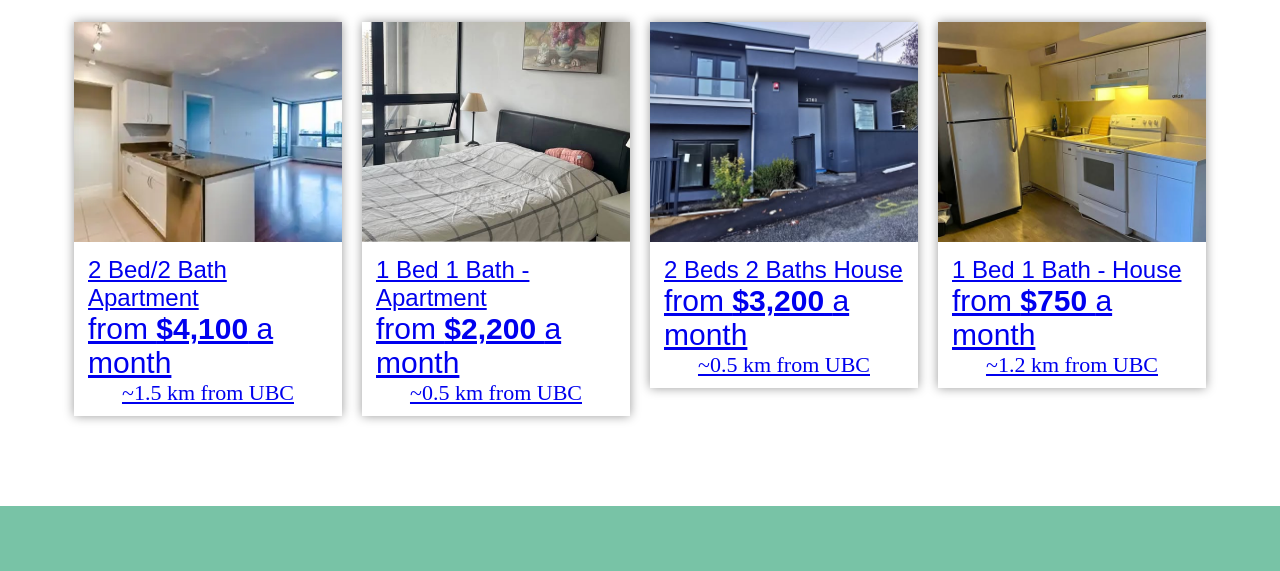
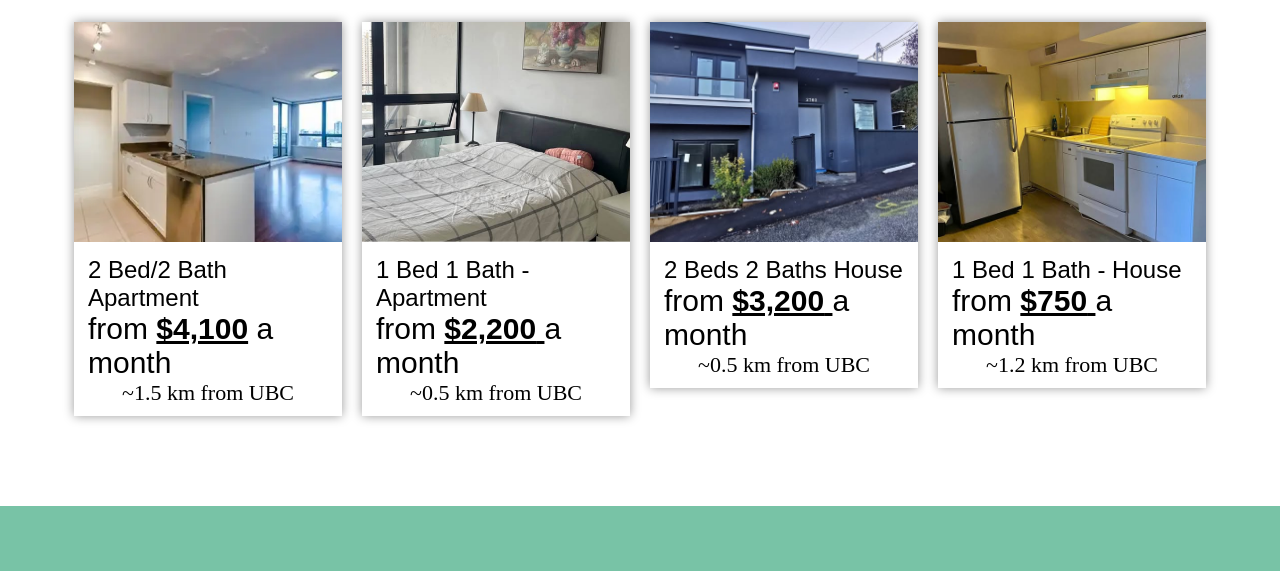
Before and after one commit to anthonyl8/nest-finder, a plain HTML site: page housepage.html in a window 1280 px wide. Shown: the part 600-1171 px from the top of the page. Drawn offline with Linux system fonts and the light colour scheme; a web font is replaced by a local one.

Commit message:
get rid of coloured, underlined links for listings

```diff
--- a/housepage.html
+++ b/housepage.html
@@ -49,7 +49,7 @@
     </div>
     <p class="sub-title">More Listings: </p>
     <div class="more-listings">
-      <a href="housepage.html" target="_blank">
+      <a class="listing-link" href="housepage.html" target="_blank">
         <div class="result-box">
           <img class="result-img" src="images/result-img-2.png">
           <div class="result-text">
@@ -59,7 +59,7 @@
           </div>
         </div>
       </a>
-      <a href="housepage.html" target="_blank">
+      <a class="listing-link" href="housepage.html" target="_blank">
         <div class="result-box">
           <img class="result-img" src="images/result-img-3.png">
           <div class="result-text">
@@ -69,7 +69,7 @@
           </div>
         </div>
       </a>
-      <a href="housepage.html" target="_blank">
+      <a class="listing-link" href="housepage.html" target="_blank">
         <div class="result-box">
           <img class="result-img" src="images/result-img-4.jpeg">
           <div class="result-text">
@@ -79,7 +79,7 @@
           </div>
         </div>
       </a>
-      <a href="housepage.html" target="_blank">
+      <a class="listing-link" href="housepage.html" target="_blank">
         <div class="result-box">
           <img class="result-img" src="images/result-img-5.jpeg">
           <div class="result-text">
```
